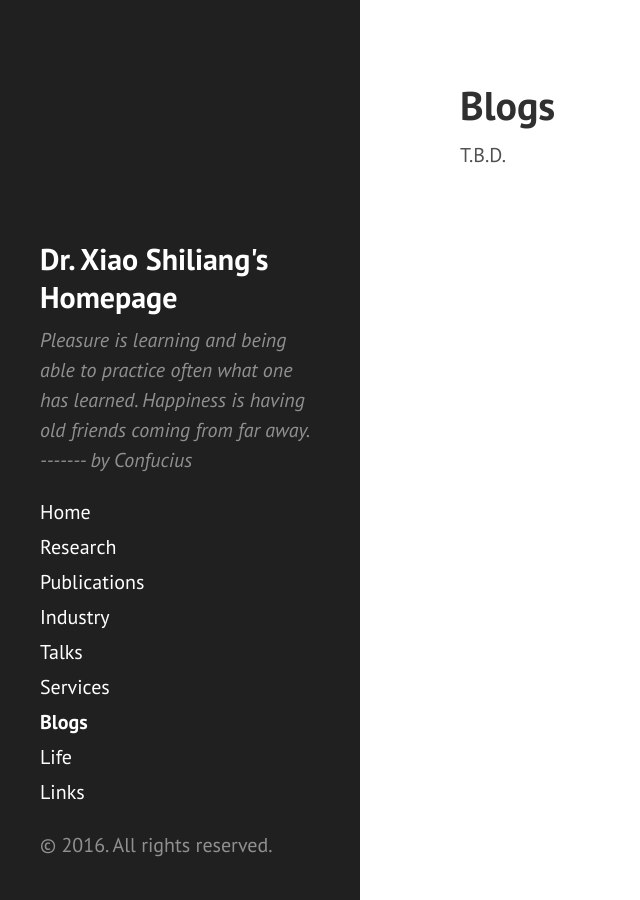
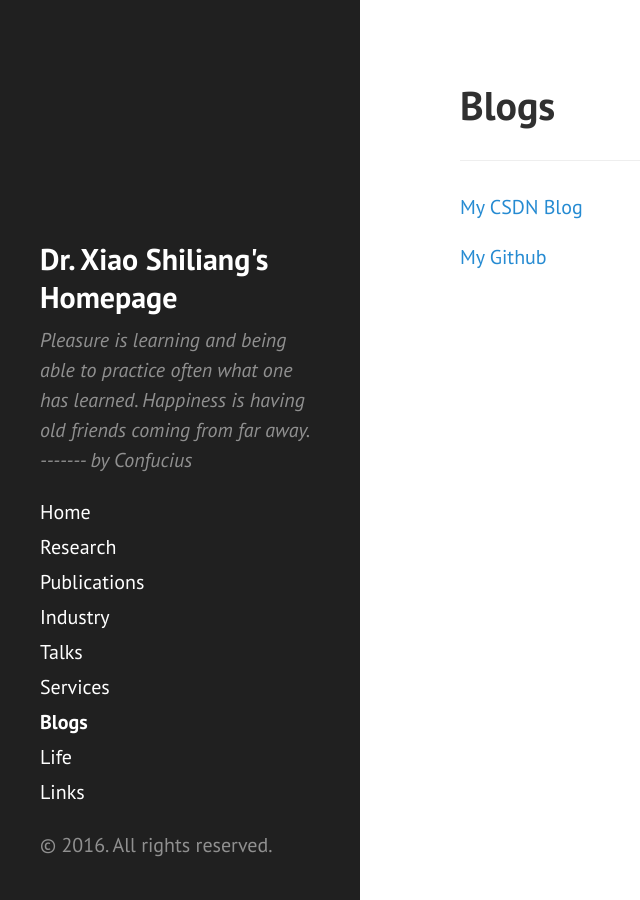
Before and after one commit to slxiao/slxiao.github.io, a Jekyll site: the page built from 6blogs.md, in a window 1280 px wide. Shown: the whole page, without its empty margins (0-640 px from the left). Built offline with Jekyll 4.4.1, drawn with Linux system fonts in a browser that asks for light colours; Markdown is read by kramdown in place of the engine named in the settings.

Commit message:
add academic links

```diff
--- a/6blogs.md
+++ b/6blogs.md
@@ -2,5 +2,7 @@
 layout: page
 title: Blogs
 ---
+***
+[My CSDN Blog](http://blog.csdn.net/zjuxsl)
 
-T.B.D.
+[My Github](https://github.com/slxiao)
```
Also changed, not shown: 5services.md (+1 -1 lines), _posts/2016-08-22-Shiliang-XIAO.md (+2 -0 lines).
